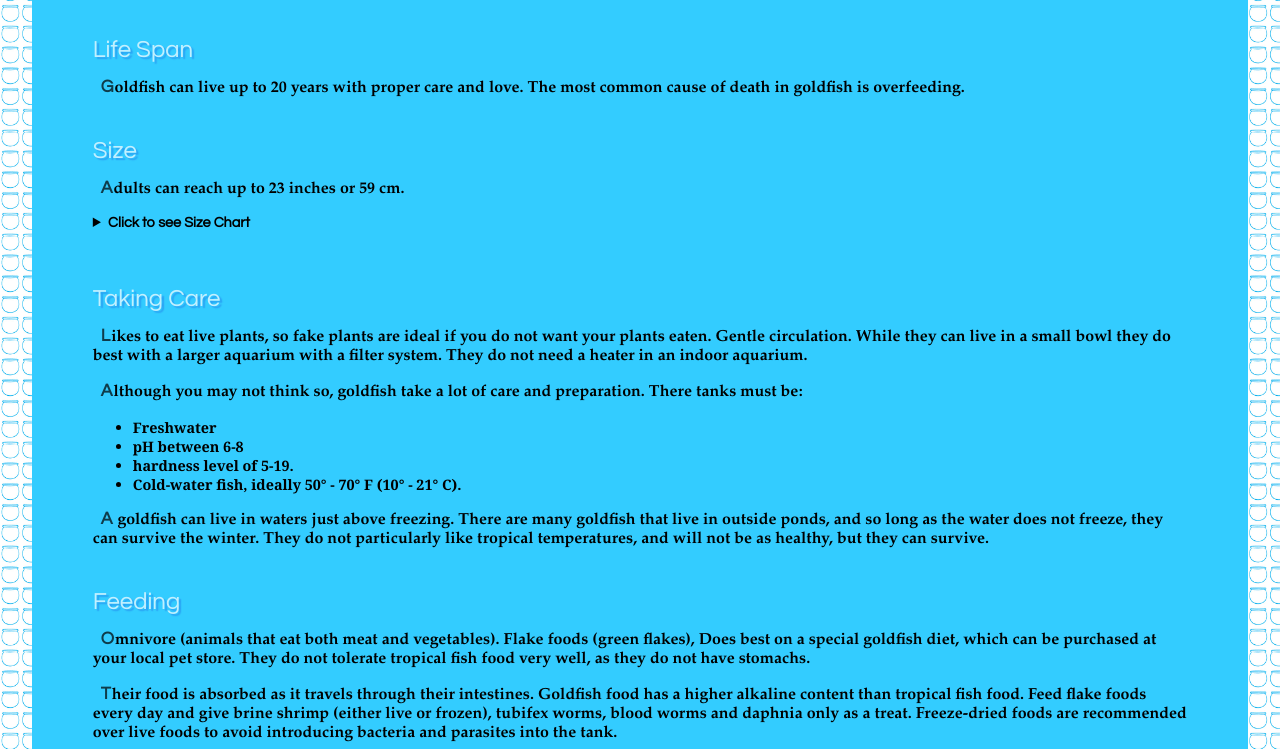
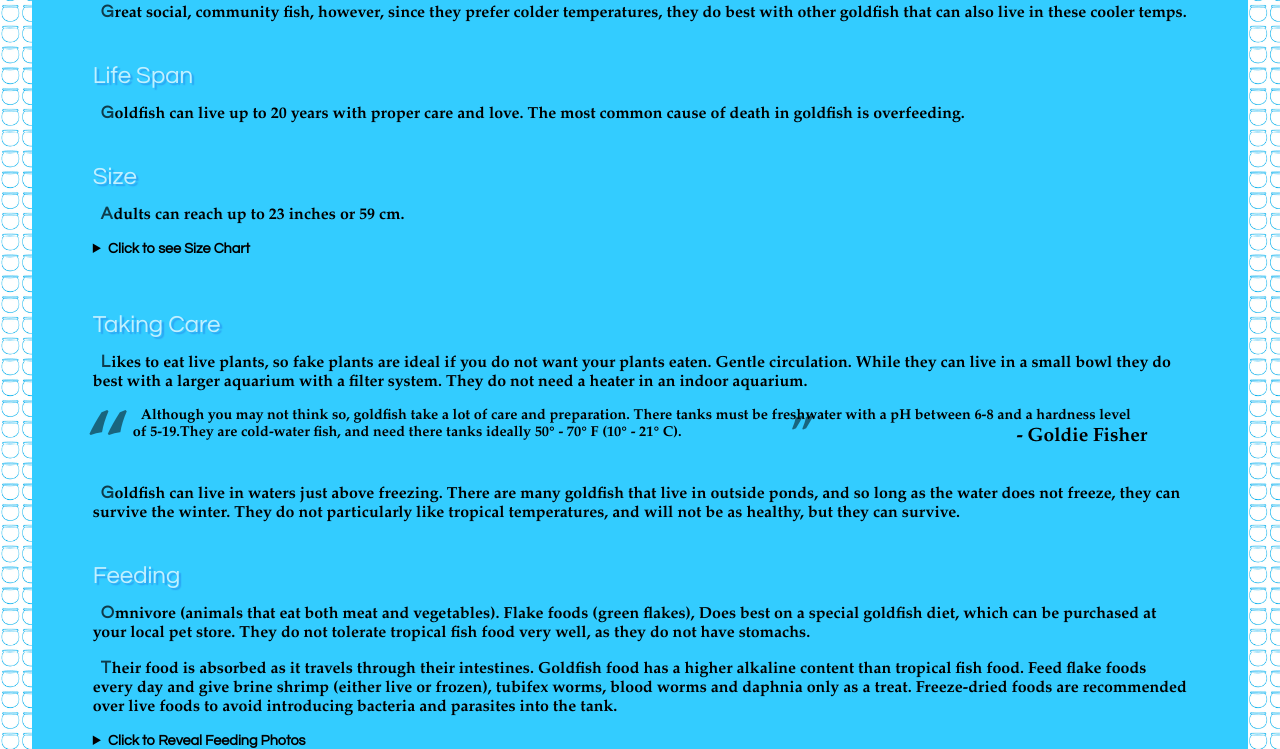
Before and after one commit to jamie-smith8/assignment1, a plain HTML site: page index.html in a window 1280 px wide. Shown: the part 1640-2389 px from the top of the page. Drawn offline with Linux system fonts and the light colour scheme.

Commit message:
final bugs

```diff
--- a/css/general.css
+++ b/css/general.css
@@ -98,11 +98,11 @@ h4  {
     text-shadow: .15rem .15rem .05em rgba(0, 0, 0, 1);
 }
 
-dl + p   {
+h6 + p   {
     font-family: Century Gothic, Arial Rounded MT, sans-serif;
     font-weight: bold;
-    margin-bottom: 2.6rem;
     text-indent: -1px;
+    margin-top: 3rem;
 }
 
 .dropcap:first-letter {
@@ -148,9 +148,35 @@ summary {
     font-weight: bold;
 }
 
-li  {
+blockquote p {
     font-size: .9rem;
+}
+
+blockquote span {
     font-weight: bold;
+    float: right;
+    font-size: 1.2rem;
+}
+
+blockquote p:before {
+    content: "“";
+    font-size: 6em;
+    opacity: .5;
+    float: left;
+    margin-left: -3.4rem;
+    margin-top: -.5rem;
+}
+
+blockquote p:after {
+    content: "”";
+    font-size: 3rem;
+    position: absolute;
+    opacity: .5;
+    margin: -1rem 6.3rem 3rem;
+}
+
+blockquote + p {
+    margin-top: 2.6rem;
 }
 
 figcaption  {
--- a/index.html
+++ b/index.html
@@ -54,16 +54,11 @@
 
     <p class="pdrop">Likes to eat live plants, so fake plants are ideal if you do not want your plants eaten. Gentle circulation. While they can live in a small bowl they do best with a larger aquarium with a filter system. They do not need a heater in an indoor aquarium.</p>
 
-    <p class="pdrop">Although you may not think so, goldfish take a lot of care and preparation. There tanks must be:</p>
+    <blockquote>
+            <p>Although you may not think so, goldfish take a lot of care and preparation. There tanks must be freshwater with a pH between 6-8 and a hardness level of 5-19.They are cold-water fish, and need there tanks ideally 50° - 70° F (10° - 21° C).<span>- Goldie Fisher</span></p>
+        </blockquote>
 
-        <ul>
-            <li>Freshwater</li>
-            <li>pH between 6-8
-            <li>hardness level of 5-19.
-            <li>Cold-water fish, ideally 50° - 70° F (10° - 21° C).
-        </ul>
-
-        <p class="pdrop">A goldfish can live in waters just above freezing. There are many goldfish that live in outside ponds, and so long as the water does not freeze, they can survive the winter. They do not particularly like tropical temperatures, and will not be as healthy, but they can survive.</p>
+        <p class="pdrop">Goldfish can live in waters just above freezing. There are many goldfish that live in outside ponds, and so long as the water does not freeze, they can survive the winter. They do not particularly like tropical temperatures, and will not be as healthy, but they can survive.</p>
 
 <h2>Feeding</h2>
 
```
